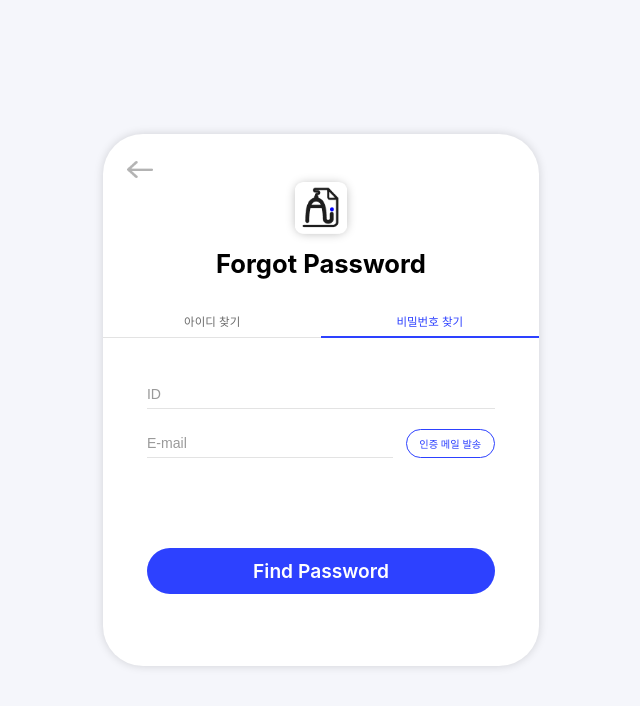
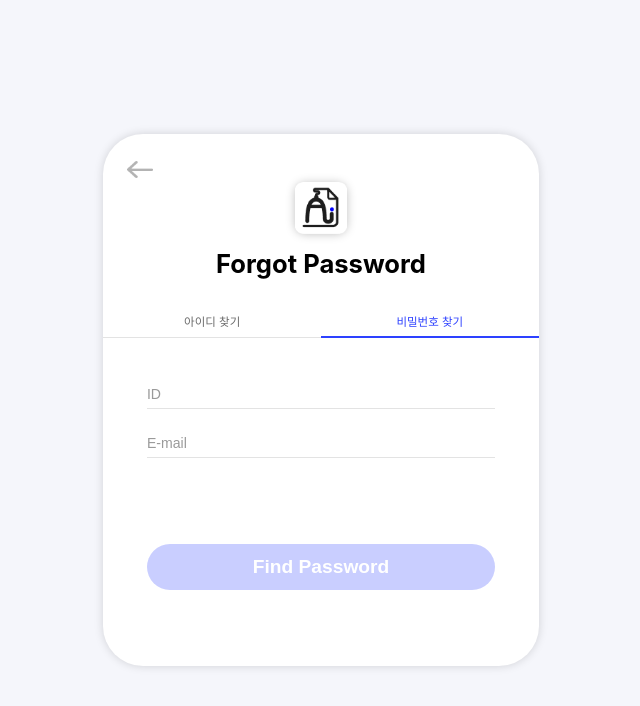
Before and after one commit to WEBFINITE-solux/WEBFINITE-FE, a React (Vite) app: page / in a window 1280 px wide. Shown: the top 706 px of the page, without its empty margins (319-959 px from the left). Built offline with nearby package versions, Linux system fonts and the light colour scheme.

Commit message:
feat : passwordRecovery 페이지 제작

```diff
--- a/src/pages/passwordRecovery.tsx
+++ b/src/pages/passwordRecovery.tsx
@@ -1,17 +1,42 @@
-import React from 'react';
+import React, { useState, useEffect } from 'react';
 import { useNavigate } from 'react-router-dom';
 import styles from '../styles/passwordRecovery.module.css';
 
 const PasswordRecovery: React.FC = () => {
     const navigate = useNavigate();
+    const [id, setId] = useState<string>('');
+    const [email, setEmail] = useState<string>('');
+    const [buttonState, setButtonState] = useState<'default' | 'active' | 'error'>('default'); // 버튼 상태
+    const [warningMessage, setWarningMessage] = useState<string>(''); // 경고 메시지
 
     const handleBackButtonClick = () => {
         navigate('/loginForm');
     };
 
     const handleSubmit = () => {
-        // Add submit logic here
+        if (id === 'testID' && email === 'test@example.com') {
+            navigate('/passwordAlert');
+        } else {
+            setButtonState('error');
+            setWarningMessage('입력한 정보를 다시 확인해주세요.');
+        }
     };
+
+    useEffect(() => {
+        if (id.trim() && email.trim()) {
+            setButtonState('active');
+        } else {
+            setButtonState('default');
+            setWarningMessage('');
+        }
+    }, [id, email]);
+
+    const buttonClass =
+        buttonState === 'active'
+            ? styles.activeButton
+            : buttonState === 'error'
+            ? styles.errorButton
+            : styles.defaultButton;
 
     return (
         <div className={styles.formContainer}>
@@ -44,6 +69,11 @@ const PasswordRecovery: React.FC = () => {
                     <input
                         type="text"
                         placeholder="ID"
+                        value={id}
+                        onChange={(e) => {
+                            setId(e.target.value);
+                            setWarningMessage('');
+                        }}
                         className={styles.inputField}
                     />
                     <div className={styles.underline}></div>
@@ -53,17 +83,36 @@ const PasswordRecovery: React.FC = () => {
                         <input
                             type="email"
                             placeholder="E-mail"
+                            value={email}
+                            onChange={(e) => {
+                                setEmail(e.target.value);
+                                setWarningMessage('');
+                            }}
                             className={styles.inputField}
                         />
                         <div className={styles.underline}></div>
                     </div>
-                    <button className={styles.emailButton}>인증 메일 발송</button>
                 </div>
             </div>
             <div className={styles.warningContainer}>
-                <p className={styles.warningText}></p>
+                {buttonState === 'error' && (
+                    <>
+                        <img
+                            src="/errorIcon.png"
+                            alt="Error Icon"
+                            className={styles.errorIcon}
+                        />
+                        <p className={styles.warningText}>{warningMessage}</p>
+                    </>
+                )}
             </div>
-            <button className={styles.findPasswordButton} onClick={handleSubmit}>Find Password</button>
+            <button
+                className={`${styles.findPasswordButton} ${buttonClass}`}
+                onClick={handleSubmit}
+                disabled={buttonState === 'default'}
+            >
+                Find Password
+            </button>
         </div>
     );
 };
--- a/src/styles/passwordRecovery.module.css
+++ b/src/styles/passwordRecovery.module.css
@@ -146,61 +146,89 @@ body {
 .emailWrapper {
     display: flex;
     align-items: center;
-    gap: 1vw;
-}
-
-.emailButton {
-    font-size: 0.8vw;
-    padding: 0.5vw 1vw;
-    color: #2D41FF;
-    outline: none;
-    cursor: pointer;
-    box-sizing: border-box;
-    border: 1px solid #2D41FF;
-    border-radius: 33.155px;
-    background-color: #FFFFFF;
-}
-
-.emailButton:focus,
-.emailButton:active {
-    background: transparent;
-    color: #2D41FF;
-    border: 1px solid #2D41FF;
-    outline: none;
+    gap: 0;
 }
 
 .warningContainer {
     width: 80%;
-    height: 2vw;
+    height: 1vw;
     display: flex;
     align-items: center;
-    justify-content: center;
-    margin-top: 1vw;
+    justify-content: flex-start;
+    margin-top: 3.5vw;
+    margin-bottom: -0.5vh;
+    margin-left: 0.8vw;
+    gap: 0.3vw;
+    box-sizing: border-box;
 }
 
 .warningText {
-    color: red;
-    font-size: 0.9vw;
-    text-align: center;
+    color: #FF5C5C;
+    font-size: 0.7vw;
+    text-align: left;
+    visibility: visible;
+    opacity: 1;
+    transition: opacity 0.3s ease;
+    font-family: 'Pretendard', sans-serif;
+}
+
+.errorIcon {
+    width: 0.8vw;
+    height: auto;
+    object-fit: contain;
+    margin-top: 0.05vw;
+}
+
+.warningContainer:empty {
+    opacity: 0;
     visibility: hidden;
 }
 
 .findPasswordButton {
     width: 80%;
     height: 5.8vh;
-    margin-top: 1.5vw;
-    padding: 0.7vw 2vw;
+    padding: 0;
+    display: flex;
+    justify-content: center;
+    align-items: center;
     font-size: 1.5vw;
     font-weight: 600;
-    background-color: #2D41FF;
-    color: #ffffff;
     border: none;
     border-radius: 31.5px;
     box-sizing: border-box;
     cursor: pointer;
-    transition: background-color 0.3s ease;
+    transition: background-color 0.3s ease, color 0.3s ease;
+    font-family: 'Pretendard', sans-serif;
+    outline: none;
 }
 
-.findPasswordButton:focus {
+.defaultButton {
     outline: none;
+    background-color: #C9CEFF;
+    color: #ffffff;
+    cursor: not-allowed;
 }
+
+.activeButton {
+    outline: none;
+    background-color: #2D41FF;
+    color: #ffffff;
+}
+
+.activeButton:focus {
+    outline: none;
+    background-color: #2D41FF;
+    color: #ffffff;
+}
+
+.errorButton {
+    outline: none;
+    background-color: #FFC3C3;
+    color: #ffffff;
+}
+
+.errorButton:focus {
+    outline: none;
+    background-color: #FFC3C3;
+    color: #ffffff;
+}
```
Also changed, not shown: public/errorIcon.png (added).
